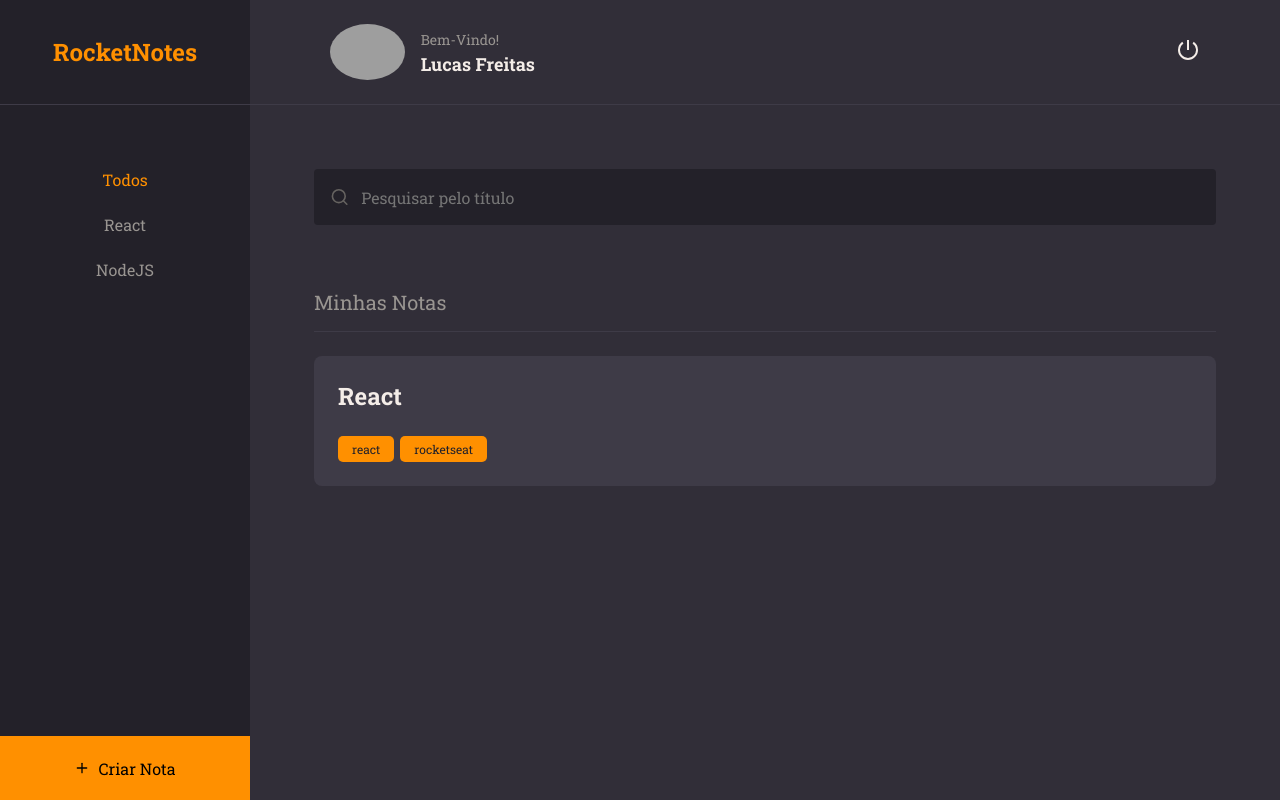
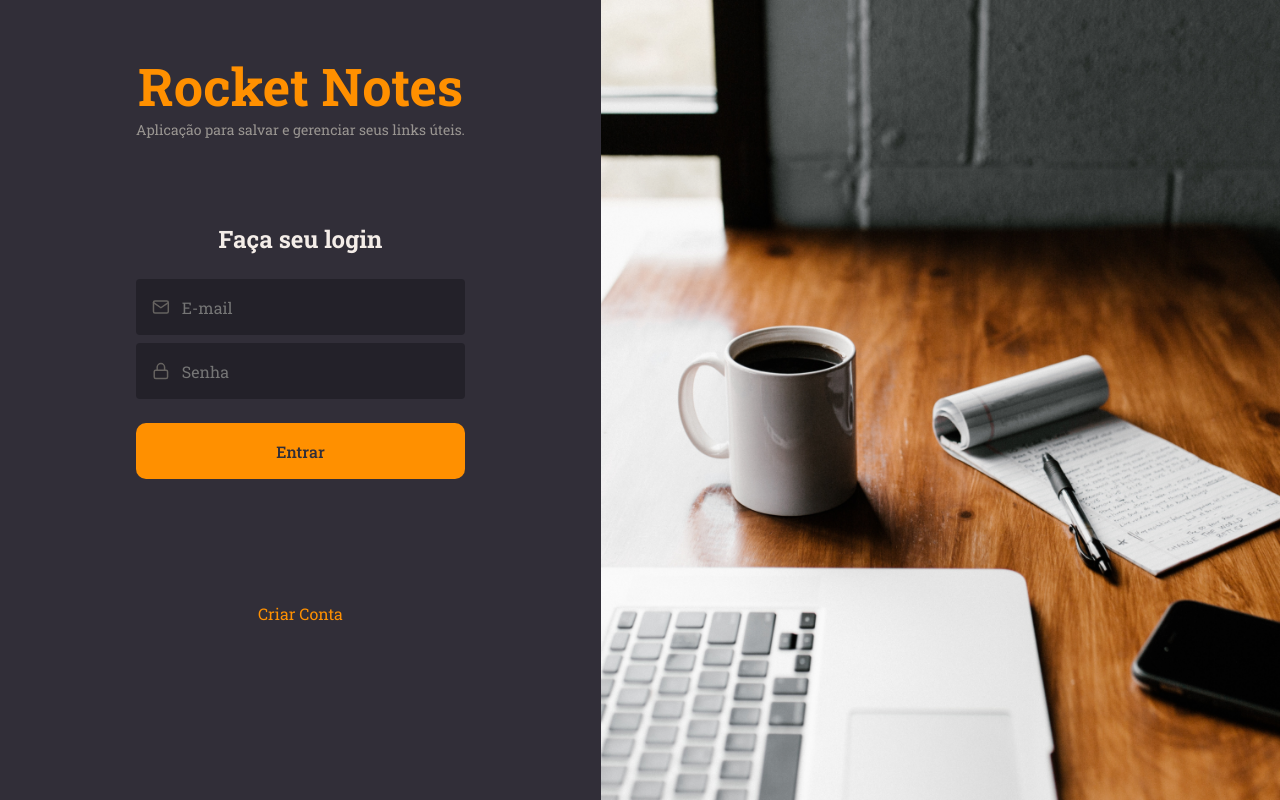
Before and after one commit to lucasfreittas/notes-front, a React (Vite) app in the folder RocketNotes/: page / in a window 1280 px wide. Built offline with nearby package versions, Linux system fonts and the light colour scheme; grey boxes are pictures that could not be loaded.

Commit message:
Home Page OK

```diff
--- a/RocketNotes/src/components/Note/index.jsx
+++ b/RocketNotes/src/components/Note/index.jsx
@@ -6,12 +6,9 @@
         <Container {...rest}>
             <h1>{data.title}</h1>
 
-            {
-                data.tags &&
+            {data.tags &&
                 <footer>
-                    {
-                        data.tags.map( tag => <Tag id={tag.name} title={tag.name} />)
-                    }
+                    {data.tags.map( tag => <Tag key={tag.id} title={tag.name} />)}
                 </footer>
             }
 
--- a/RocketNotes/src/main.jsx
+++ b/RocketNotes/src/main.jsx
@@ -7,6 +7,7 @@
 
 import { Details } from './pages/Details';
 import { Home } from './pages/Home';
+import { Login } from './pages/Login';
 
 
 
@@ -14,7 +15,7 @@
   <React.StrictMode>
     <ThemeProvider theme={theme}>
       <GlobalStyles/>
-      <Home />
+      <Login />
     </ThemeProvider>
   </React.StrictMode>,
 )
--- /dev/null
+++ b/RocketNotes/src/pages/Login/index.jsx
@@ -0,0 +1,27 @@
+import { Container, Form, Background } from './styles';
+import {FiLock, FiMail} from 'react-icons/fi'
+
+import { Input } from '../../components/Input';
+import { Button } from '../../components/Button';
+import { ButtonText } from '../../components/ButtonText';
+
+
+export function Login () {
+    return(
+        <Container>
+            <Form>
+                <h1>Rocket Notes</h1>
+                <p>Aplicação para salvar e gerenciar seus links úteis.</p>
+
+                <h2>Faça seu login</h2>
+                <Input type='text' placeholder='E-mail' icon={FiMail}/>
+                <Input type='password' placeholder='Senha' icon={FiLock}/>
+                <Button title='Entrar'/>
+                <ButtonText title='Criar Conta' isActivate/>
+            </Form>
+
+            <Background />
+
+        </Container>
+    )
+}
--- /dev/null
+++ b/RocketNotes/src/pages/Login/styles.js
@@ -0,0 +1,49 @@
+import styled from 'styled-components';
+import backgroundImg from '../../assets/background.png';
+
+export const Container = styled.div`
+    height: 100vh;
+    width: 100%;
+    display: flex;
+    align-items: stretch;
+
+
+`;
+
+export const Form = styled.div`
+    display: flex;
+    flex-direction: column;
+
+    justify-content: center;
+    align-items: center;
+    padding: 0 136px;
+
+
+    > h1 {
+        color: ${({theme}) => theme.COLORS.ORANGE};
+        font-size: 52px;
+    }
+
+    > p {
+        color: ${({theme}) => theme.COLORS.GRAY_100};
+        font-size: 14px;
+    }
+
+    > h2 {
+        color: ${({theme}) => theme.COLORS.WHITE};
+        margin-bottom: 24px;
+        margin-top: 84px;
+        font-size: 24px;
+    }
+
+    > button{
+        margin-bottom: 124px;
+    }
+`;
+
+export const Background = styled.div`
+    flex: 1;
+    background: url(${backgroundImg}) no-repeat center center;
+    background-size: cover;
+
+`
```
Also changed, not shown: RocketNotes/src/assets/background.png (added).
